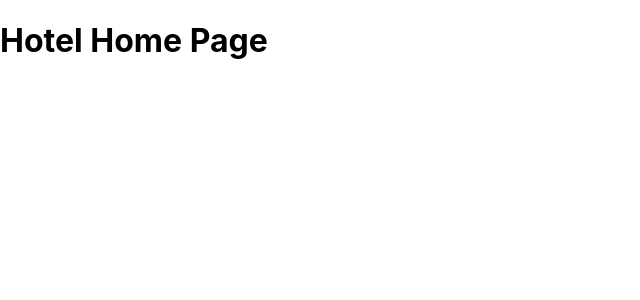
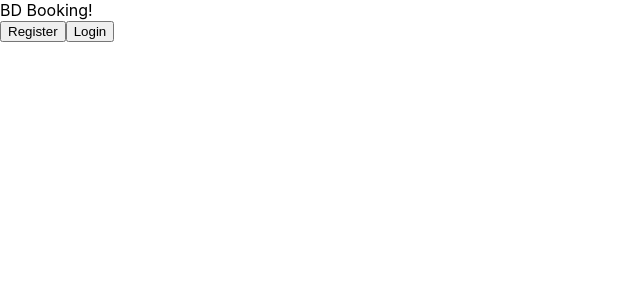
Before and after one commit to Shahriyar-Hosen/bd-booking, a React (Create React App) app: page / in a window 1280 px wide. Shown: the top 300 px of the page, without its empty margins (0-640 px from the left). Built offline with nearby package versions, Linux system fonts and the light colour scheme.

Commit message:
navbar setup done

```diff
--- a/src/Components/Navbar/Navbar.jsx
+++ b/src/Components/Navbar/Navbar.jsx
@@ -1,11 +1,17 @@
-import React from 'react';
+import React from "react";
 
 const Navbar = () => {
-    return (
-        <div>
-            BD Booking!
+  return (
+    <div className="navbar">
+      <div className="nabContainer">
+        <span className="logo">BD Booking!</span>
+        <div className="nabItems">
+          <button className="nabButton">Register</button>
+          <button className="nabButton">Login</button>
         </div>
-    );
+      </div>
+    </div>
+  );
 };
 
 export default Navbar;
--- a/src/Pages/Home/Home.jsx
+++ b/src/Pages/Home/Home.jsx
@@ -1,10 +1,11 @@
 import React from "react";
+import Navbar from "../../Components/Navbar/Navbar";
 import "./Home.css";
 
 const Home = () => {
   return (
     <div>
-      <h1>Hotel Home Page</h1>
+      <Navbar />
     </div>
   );
 };
```
Also changed, not shown: src/Components/Navbar/Navbar.css (added).
